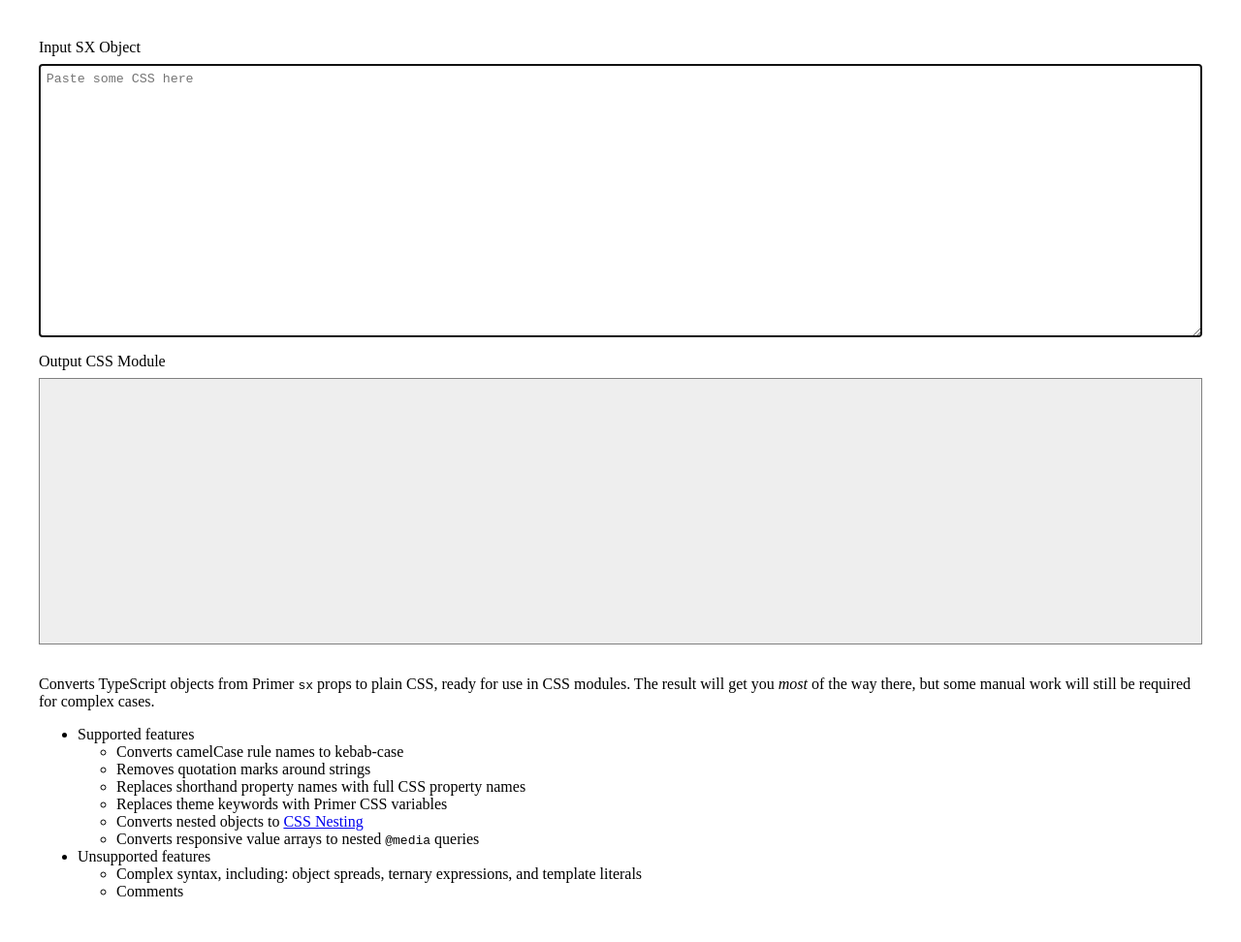
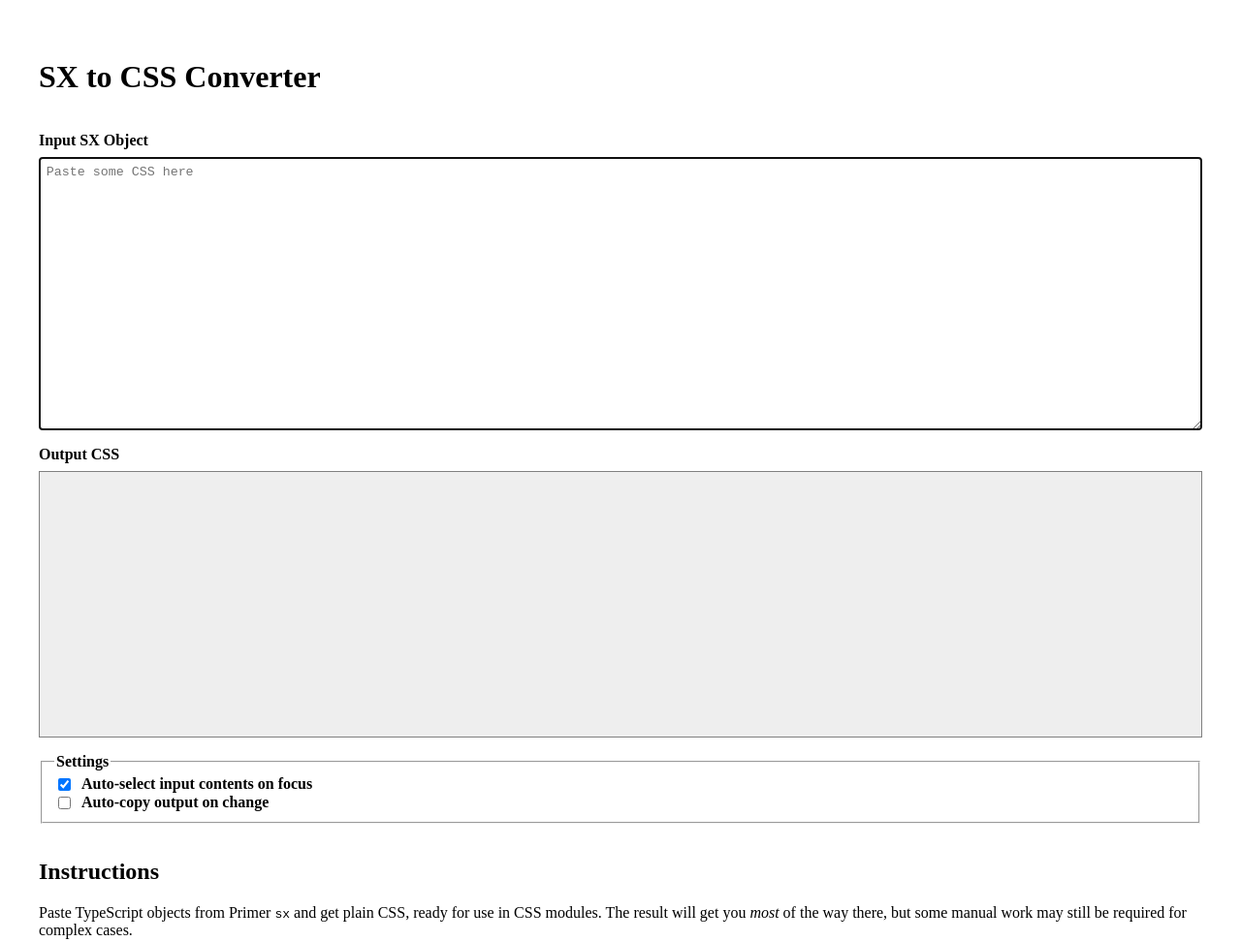
Before and after one commit to iansan5653/primer-sx-to-css-converter, a website built with webpack: page index.html in a window 1280 px wide. Shown: the top 972 px of the page at 97% size. Built offline with nearby package versions, Linux system fonts and the light colour scheme.

Commit message:
Add auto-copy and auto-select features

```diff
--- a/index.html
+++ b/index.html
@@ -12,20 +12,38 @@
 </head>
 
 <body>
+  <h1>SX to CSS Converter</h1>
+
   <div class="formcontrol">
     <label for="input">Input SX Object</label>
     <textarea id="input" aria-describedby="description" autofocus placeholder="Paste some CSS here"></textarea>
   </div>
 
   <div class="formcontrol">
-    <label for="output">Output CSS Module</label>
+    <label for="output">Output CSS</label>
     <output for="input" id="output"></output>
   </div>
 
+  <fieldset>
+    <legend>Settings</legend>
+
+    <div class="formcontrol horizontal">
+      <input type="checkbox" id="auto-select-input" checked />
+      <label for="auto-select-input">Auto-select input contents on focus</label>
+    </div>
+
+    <div class="formcontrol horizontal">
+      <input type="checkbox" id="auto-copy-output" />
+      <label for="auto-copy-output">Auto-copy output on change</label>
+    </div>
+  </fieldset>
+
   <article id="description">
-    <p>Converts TypeScript objects from Primer <code>sx</code> props to plain CSS, ready for use in CSS
-      modules. The result will get you <em>most</em> of the way there, but some manual work will still be required for
-      complex cases.
+    <h2>Instructions</h2>
+
+    <p>Paste TypeScript objects from Primer <code>sx</code> and get plain CSS, ready for use in CSS
+      modules. The result will get you <em>most</em> of the way there, but some manual work may still be required for
+      complex cases.</p>
 
     <ul>
       <li>Supported features
--- a/src/index.ts
+++ b/src/index.ts
@@ -7,6 +7,12 @@ import * as tsUtils from "./ts-utils";
 
 const inputElement = document.getElementById("input") as HTMLTextAreaElement;
 const outputElement = document.getElementById("output") as HTMLOutputElement;
+const autoSelectInputElement = document.getElementById(
+  "auto-select-input"
+) as HTMLInputElement;
+const autoCopyOutputElement = document.getElementById(
+  "auto-copy-output"
+) as HTMLInputElement;
 
 function kebabCase(name: string) {
   return name.replaceAll(/[A-Z]/g, (match) => `-${match.toLowerCase()}`);
@@ -110,4 +116,11 @@ inputElement.addEventListener("input", () => {
   outputElement.textContent = Array.from(
     propertiesToCSSRules(objectExpression.properties)
   ).join("\n");
+
+  if (autoCopyOutputElement.checked)
+    navigator.clipboard.writeText(outputElement.textContent);
 });
+
+inputElement.addEventListener("focus", () => {
+  if (autoSelectInputElement.checked) inputElement.select();
+});
--- a/styles.css
+++ b/styles.css
@@ -5,10 +5,18 @@ body {
   gap: 1em;
 }
 
+label, legend {
+  font-weight: bold;
+}
+
 .formcontrol {
   display: flex;
   flex-direction: column;
   gap: 0.5em;
+
+  &.horizontal {
+    flex-direction: row;
+  }
 }
 
 #input,
```
